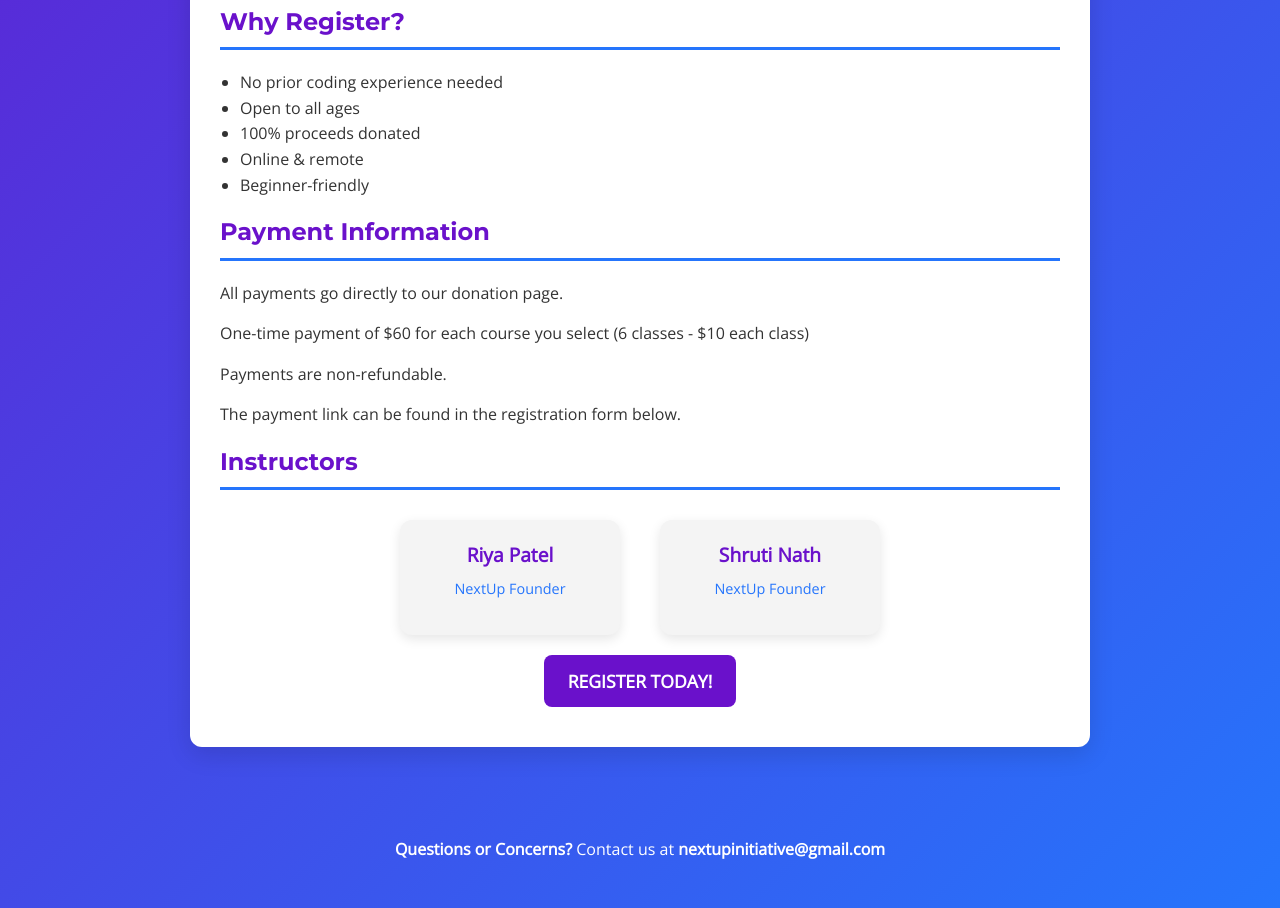
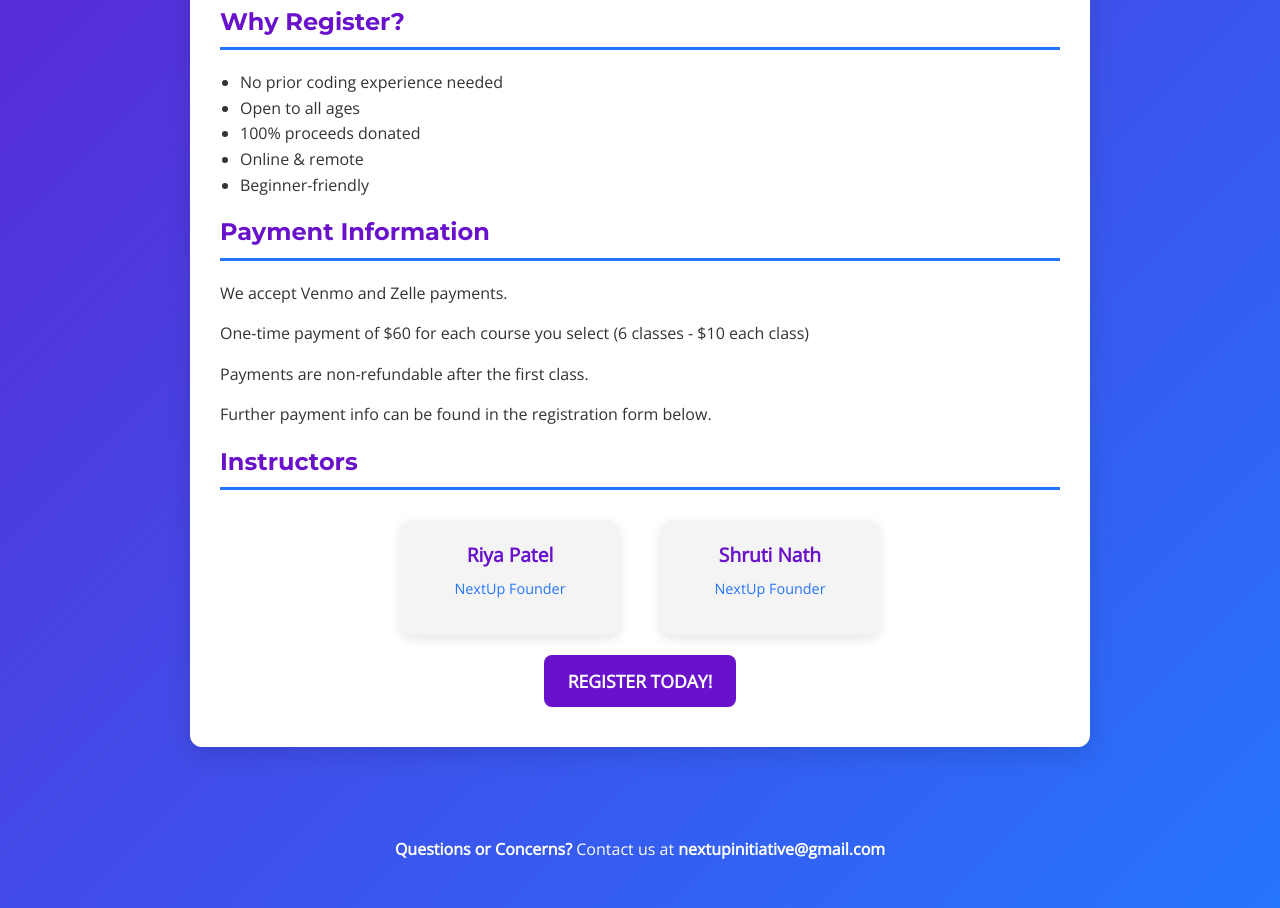
Before and after one commit to riya-235/NextUp, a plain HTML site: page class.html in a window 1280 px wide. Shown: the part 815-1723 px from the top of the page. Drawn offline with nearby package versions, Linux system fonts and the light colour scheme.

Commit message:
updating class payment info

```diff
--- a/class.html
+++ b/class.html
@@ -228,10 +228,10 @@
 
         <section>
             <h2>Payment Information</h2>
-            <p>All payments go directly to our donation page.</p>
+            <p>We accept Venmo and Zelle payments.</p>
             <p>One-time payment of $60 for each course you select (6 classes - $10 each class)</p>
-            <p>Payments are non-refundable.</p>
-            <p>The payment link can be found in the registration form below.</p>
+            <p>Payments are non-refundable after the first class.</p>
+            <p>Further payment info can be found in the registration form below.</p>
         </section>
 
         <section>
```
